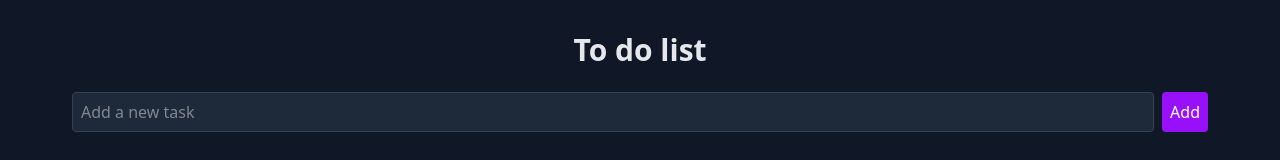
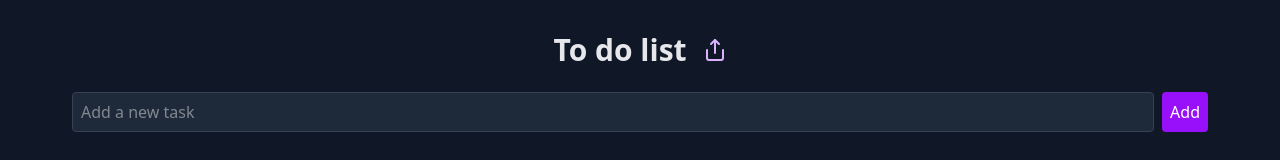
Before and after one commit to ovinidev/VueTodoListV2, a Vue app: page / in a window 1280 px wide. Shown: the top 160 px of the page. Built offline with nearby package versions, Linux system fonts and the light colour scheme.

Commit message:
feat: share feature

```diff
--- a/package.json
+++ b/package.json
@@ -13,6 +13,7 @@
     "@tailwindcss/vite": "^4.1.13",
     "lucide-vue-next": "^0.544.0",
     "vue": "^3.5.18",
+    "vue-router": "^4.5.1",
     "vuedraggable": "^4.1.0"
   },
   "devDependencies": {
--- a/src/App.vue
+++ b/src/App.vue
@@ -5,7 +5,7 @@
   import { onMounted } from 'vue'
   import { TASKS_DONE_KEY, TASKS_KEY } from './constants/tasks'
   import { useLocalStorage } from './composables/useLocalStorage'
-  import { Check } from 'lucide-vue-next'
+  import { Check, Share } from 'lucide-vue-next'
 
   const {
     taskList,
@@ -15,7 +15,8 @@
     handleUpdateTask,
     handleFinishEdit,
     handleDeleteTask,
-    tasksDone
+    tasksDone,
+    handleShareTaskList
   } = useTasks()
 
   const { getAll: getAllTasks, save: saveTasks } = useLocalStorage(TASKS_KEY)
@@ -41,7 +42,13 @@
     class="flex flex-col items-center justify-start border-amber-500 bg-gray-900 p-6 md:px-18"
     :style="{ minHeight: '100vh' }"
   >
-    <h1 class="my-2 text-3xl font-bold">To do list</h1>
+    <div class="flex w-full items-center justify-center gap-4">
+      <h1 class="my-2 text-3xl font-bold">To do list</h1>
+      <Share
+        @click="handleShareTaskList"
+        class="h-6 w-6 cursor-pointer text-purple-300"
+      />
+    </div>
 
     <div class="mt-4 flex w-full items-center justify-center">
       <input
--- a/src/composables/useTasks.ts
+++ b/src/composables/useTasks.ts
@@ -1,6 +1,7 @@
 import { TASKS_DONE_KEY, TASKS_KEY } from '@/constants/tasks'
-import { ref } from 'vue'
+import { ref, watchEffect } from 'vue'
 import { useLocalStorage } from './useLocalStorage'
+import { useRoute } from 'vue-router'
 
 interface Task {
   id: number
@@ -13,6 +14,8 @@ export const useTasks = () => {
   const taskList = ref<Task[]>([])
   const tasksDone = ref<Task[]>([])
   const newTask = ref<string>('')
+
+  console.log(taskList)
 
   const { save: saveTaskListToStorage } = useLocalStorage(TASKS_KEY)
   const { save: saveTasksDoneToStorage } = useLocalStorage(TASKS_DONE_KEY)
@@ -87,6 +90,39 @@ export const useTasks = () => {
       removeTaskFromDone(id)
     }
   }
+  const route = useRoute()
+
+  watchEffect(() => {
+    const rawData = route.query.data as string | undefined
+    if (rawData) {
+      try {
+        const parsed = JSON.parse(rawData)
+        saveTaskListToStorage(parsed)
+        taskList.value = parsed
+      } catch (e) {
+        console.error('Invalid JSON in query param (onMounted):', e)
+      }
+    }
+  })
+
+  const encodeTaskListJsonForUrl = (): string => {
+    const jsonString = JSON.stringify(taskList.value)
+    console.log(jsonString)
+
+    return encodeURIComponent(jsonString)
+  }
+
+  function handleShareTaskList() {
+    const url = `${window.location.origin}?data=${encodeTaskListJsonForUrl()}`
+    navigator
+      .share({
+        title: 'My Todo List',
+        text: 'Check out my todo list!',
+        url
+      })
+      .catch(() => {})
+    console.log(url)
+  }
 
   return {
     taskList,
@@ -96,6 +132,7 @@ export const useTasks = () => {
     handleUpdateTask,
     handleFinishEdit,
     handleDeleteTask,
-    tasksDone
+    tasksDone,
+    handleShareTaskList
   }
 }
--- a/src/main.ts
+++ b/src/main.ts
@@ -1,5 +1,6 @@
 import { createApp } from 'vue'
 import App from './App.vue'
 import { autoAnimatePlugin } from '@formkit/auto-animate/vue'
+import { router } from './router'
 
-createApp(App).use(autoAnimatePlugin).mount('#app')
+createApp(App).use(autoAnimatePlugin).use(router).mount('#app')
--- /dev/null
+++ b/src/router/index.ts
@@ -0,0 +1,15 @@
+import { createRouter, createWebHistory } from 'vue-router'
+import Home from '../App.vue'
+
+const routes = [
+  {
+    path: '/:catchAll(.*)*',
+    name: 'Home',
+    component: Home
+  }
+]
+
+export const router = createRouter({
+  history: createWebHistory(),
+  routes
+})
```
Also changed, not shown: 1 other file (tests, documents, lock files or other folders).
